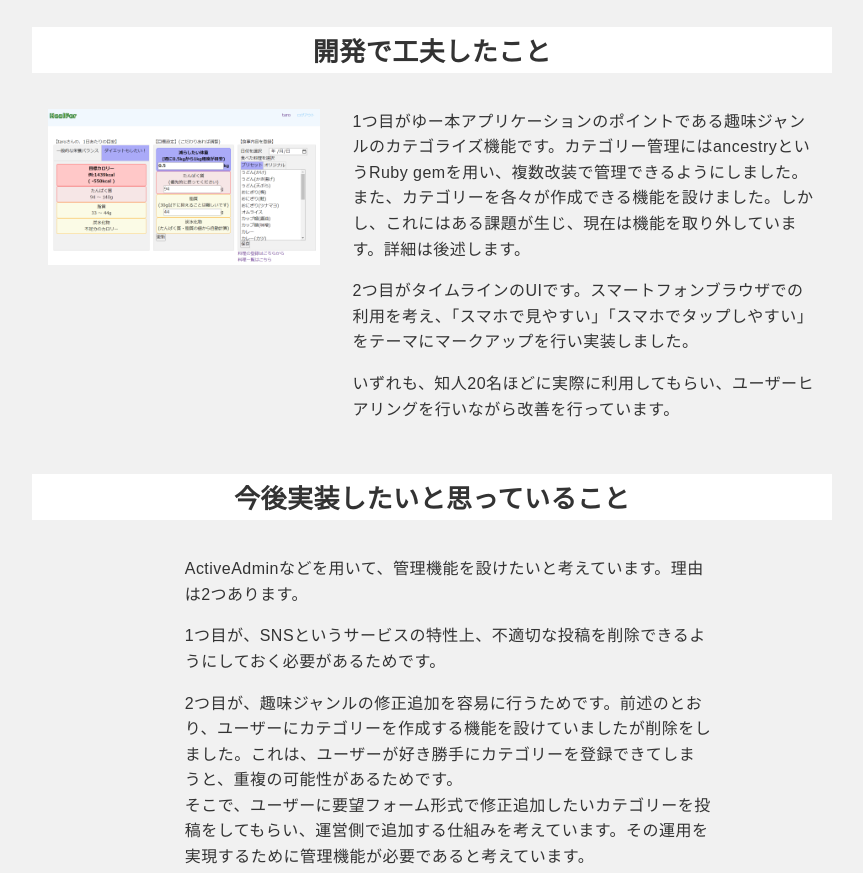
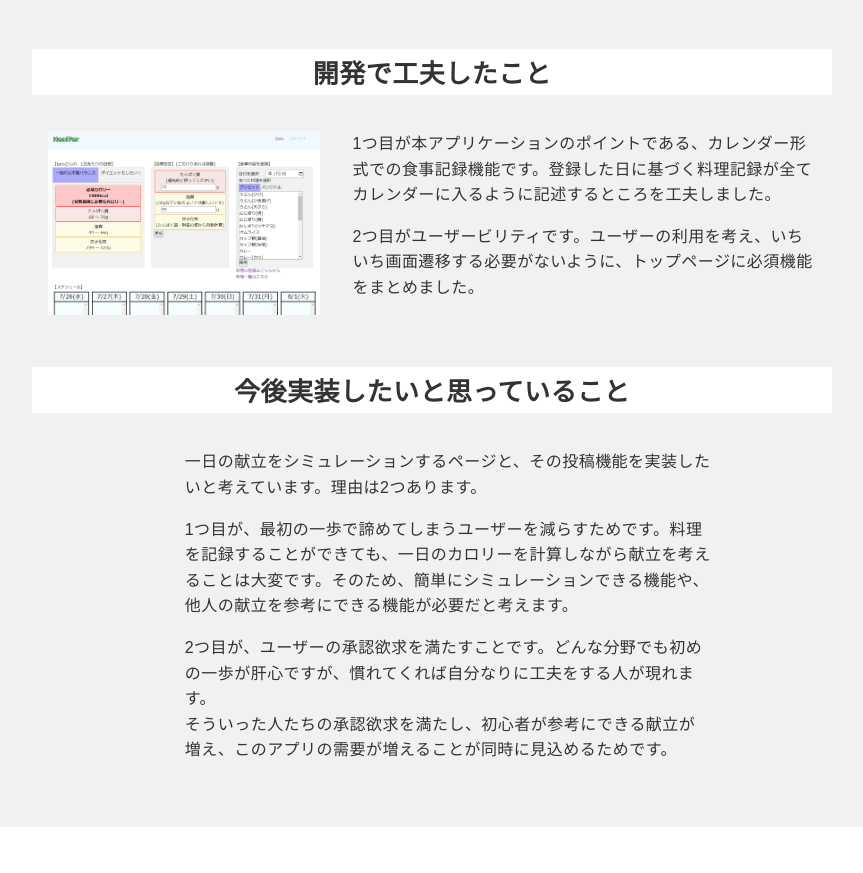
Before and after one commit to shuhei61/portfolio-site, a plain HTML site: page works/02.html in a window 1280 px wide. Shown: the part 2423-3296 px from the top of the page, without its empty margins (208-1071 px from the left). Drawn offline with nearby package versions, Linux system fonts and the light colour scheme.

Commit message:
アプリページの記述完成

```diff
--- a/works/02.html
+++ b/works/02.html
@@ -107,7 +107,7 @@
               <p>
                 オリジナルアプリケーションとして、栄養管理を行えるアプリを開発しました。
                 <br>
-                主な機能は、ユーザー登録機能、カレンダー登録機能およびカロリーと栄養素の自動計算機能です。
+                主な機能は、ユーザー登録機能、カレンダー形式の日々の食事記録機能およびカロリーと栄養素の自動計算機能です。
               </p>
               <p>
                 ユーザー登録をすると、登録された情報をもとに、必須カロリーや栄養素を自動計算し、目標も定められます。
@@ -143,18 +143,15 @@
               <div class="p-work-about__item-block p-work-about__item-block-2column">
                 <div class="p-work-about__item-block-pict obj-fit-img">
                   <!-- images/02に配置した、記載内容を表す画像のパスを記載する -->
-                  <img src="../images/work/02/healper-good1.png">
+                  <img src="../images/work/02/healper-good.png">
                 </div>
                 <!-- 記載番号：13 -->
                 <div class="p-work-about__item-block-text">
                   <p>
-                    1つ目がゆー本アプリケーションのポイントである趣味ジャンルのカテゴライズ機能です。カテゴリー管理にはancestryというRuby gemを用い、複数改装で管理できるようにしました。また、カテゴリーを各々が作成できる機能を設けました。しかし、これにはある課題が生じ、現在は機能を取り外しています。詳細は後述します。
+                    1つ目が本アプリケーションのポイントである、カレンダー形式での食事記録機能です。登録した日に基づく料理記録が全てカレンダーに入るように記述するところを工夫しました。
                   </p>
                   <p>
-                    2つ目がタイムラインのUIです。スマートフォンブラウザでの利用を考え、「スマホで見やすい」「スマホでタップしやすい」をテーマにマークアップを行い実装しました。
-                  </p>
-                  <p>
-                    いずれも、知人20名ほどに実際に利用してもらい、ユーザーヒアリングを行いながら改善を行っています。
+                    2つ目がユーザービリティです。ユーザーの利用を考え、いちいち画面遷移する必要がないように、トップページに必須機能をまとめました。
                   </p>
                 </div>
               </div>
@@ -168,15 +165,14 @@
                 <!-- 記載番号：14 -->
                 <div class="p-work-about__item-block-text">
                   <p>
-                    ActiveAdminなどを用いて、管理機能を設けたいと考えています。理由は2つあります。
+                    一日の献立をシミュレーションするページと、その投稿機能を実装したいと考えています。理由は2つあります。
                   </p>
                   <p>
-                    1つ目が、SNSというサービスの特性上、不適切な投稿を削除できるようにしておく必要があるためです。
+                    1つ目が、最初の一歩で諦めてしまうユーザーを減らすためです。料理を記録することができても、一日のカロリーを計算しながら献立を考えることは大変です。そのため、簡単にシミュレーションできる機能や、他人の献立を参考にできる機能が必要だと考えます。
                   </p>
                   <p>
-                    2つ目が、趣味ジャンルの修正追加を容易に行うためです。前述のとおり、ユーザーにカテゴリーを作成する機能を設けていましたが削除をしました。これは、ユーザーが好き勝手にカテゴリーを登録できてしまうと、重複の可能性があるためです。
-                    <br>
-                    そこで、ユーザーに要望フォーム形式で修正追加したいカテゴリーを投稿をしてもらい、運営側で追加する仕組みを考えています。その運用を実現するために管理機能が必要であると考えています。
+                    2つ目が、ユーザーの承認欲求を満たすことです。どんな分野でも初めの一歩が肝心ですが、慣れてくれば自分なりに工夫をする人が現れます。<br>
+                    そういった人たちの承認欲求を満たし、初心者が参考にできる献立が増え、このアプリの需要が増えることが同時に見込めるためです。
                   </p>
                 </div>
               </div>
```
Also changed, not shown: works/01.html (+2 -3 lines), images/work/02/healper-good.png (added), images/work/02/healper-good1.png (deleted).
